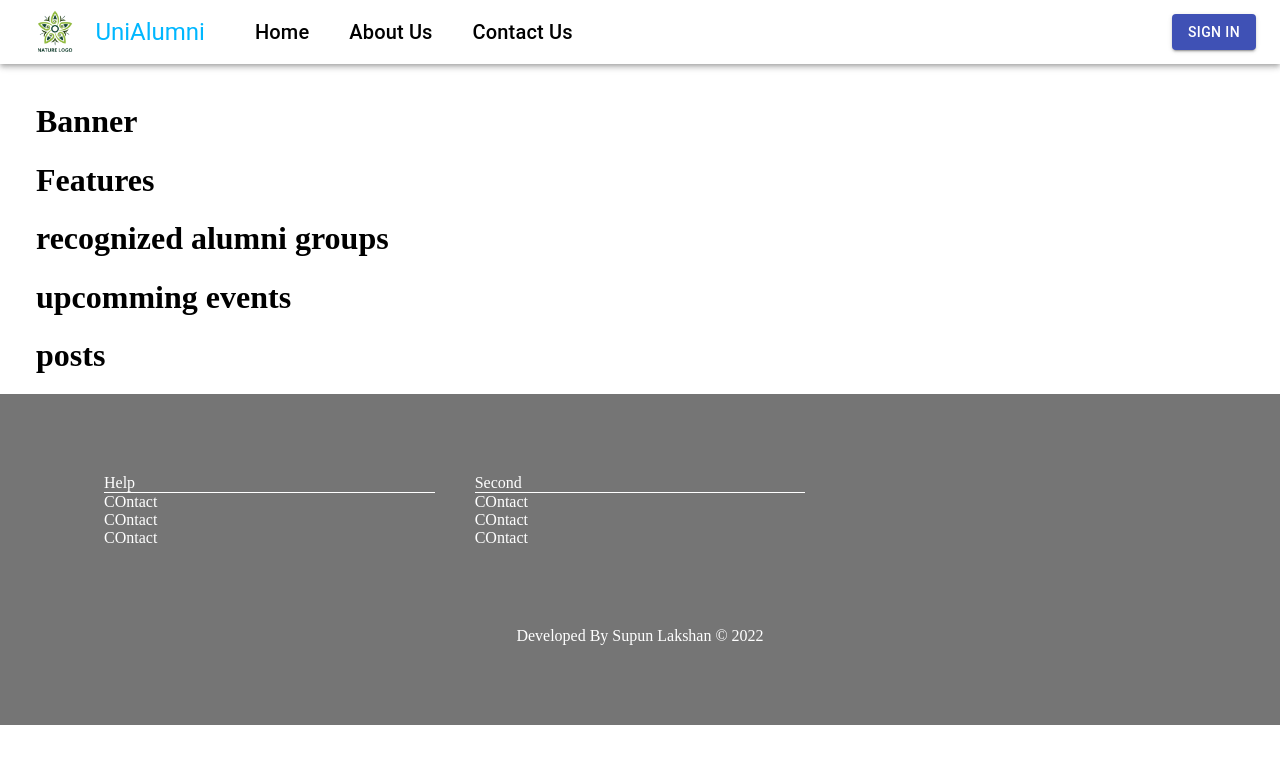
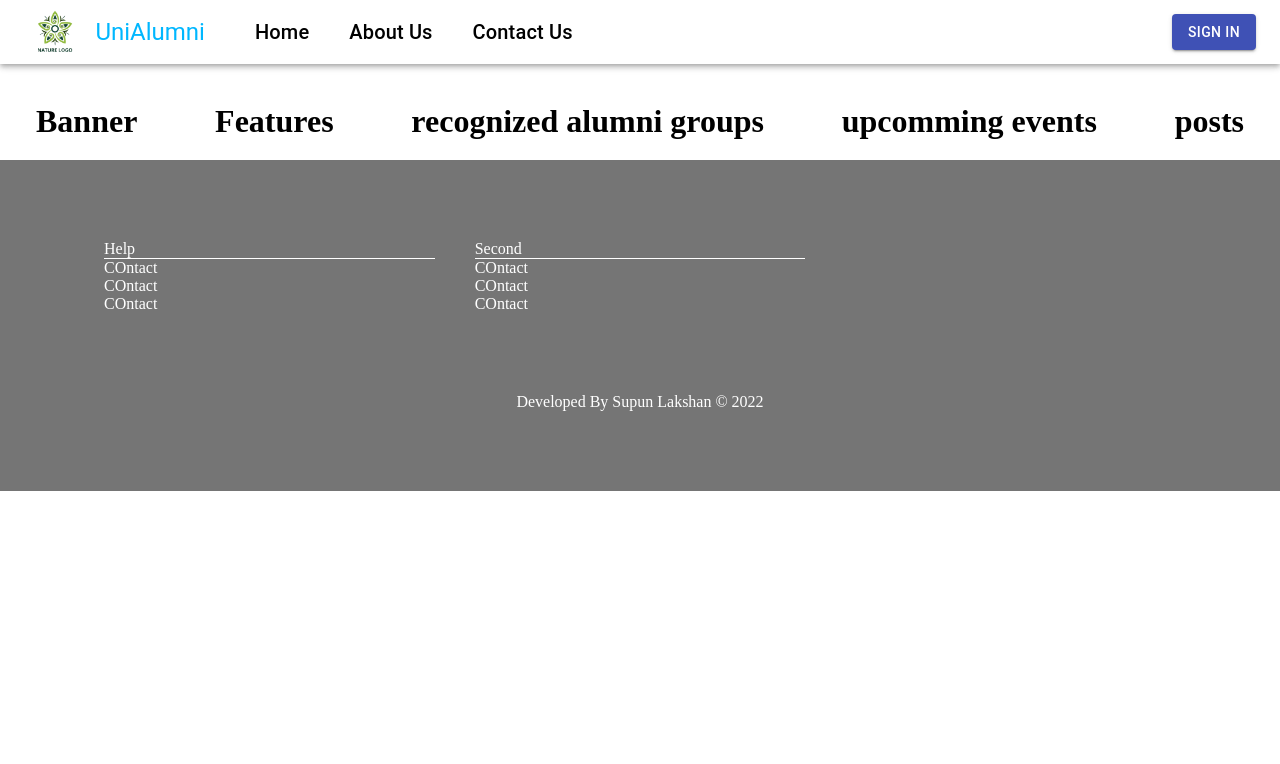
Before and after one commit to smartsupun/UniAlumni-web, a React (Create React App) app in the folder client/: page / in a window 1280 px wide. Shown: the top 764 px of the page. Built offline with nearby package versions, Linux system fonts and the light colour scheme; no server answers.

Commit message:
div added to home page sections

```diff
--- a/client/src/components/Home/Home.js
+++ b/client/src/components/Home/Home.js
@@ -19,14 +19,19 @@ const Home = () => {
       <Container >
         <Grid container justify="space-between" alignItems="stretch" spacing={3} >
           <div>
-            <h1>Banner</h1>
-            <h1>Features</h1>
-            <h1>recognized alumni groups</h1>
-            <h1>upcomming events</h1>
-            <h1>posts</h1>
+            <h1>Banner</h1> </div>
+            <div><h1>Features</h1></div>
+            <div><h1>recognized alumni groups</h1></div>
+            <div> <h1>upcomming events</h1></div>
+            <div><h1>posts</h1></div>
 
 
-          </div>
+
+
+
+
+
+
 
         </Grid>
       </Container>
```
